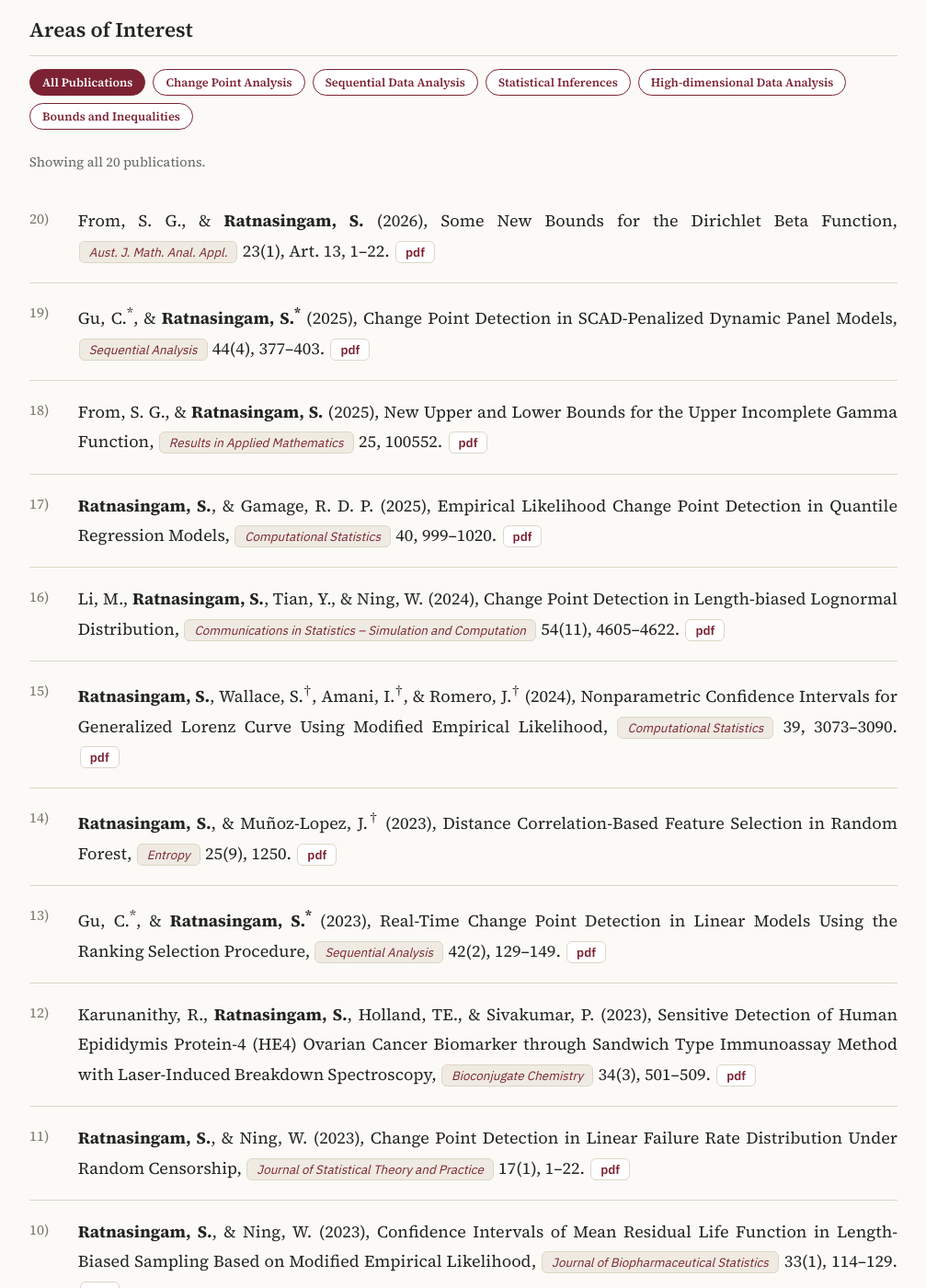
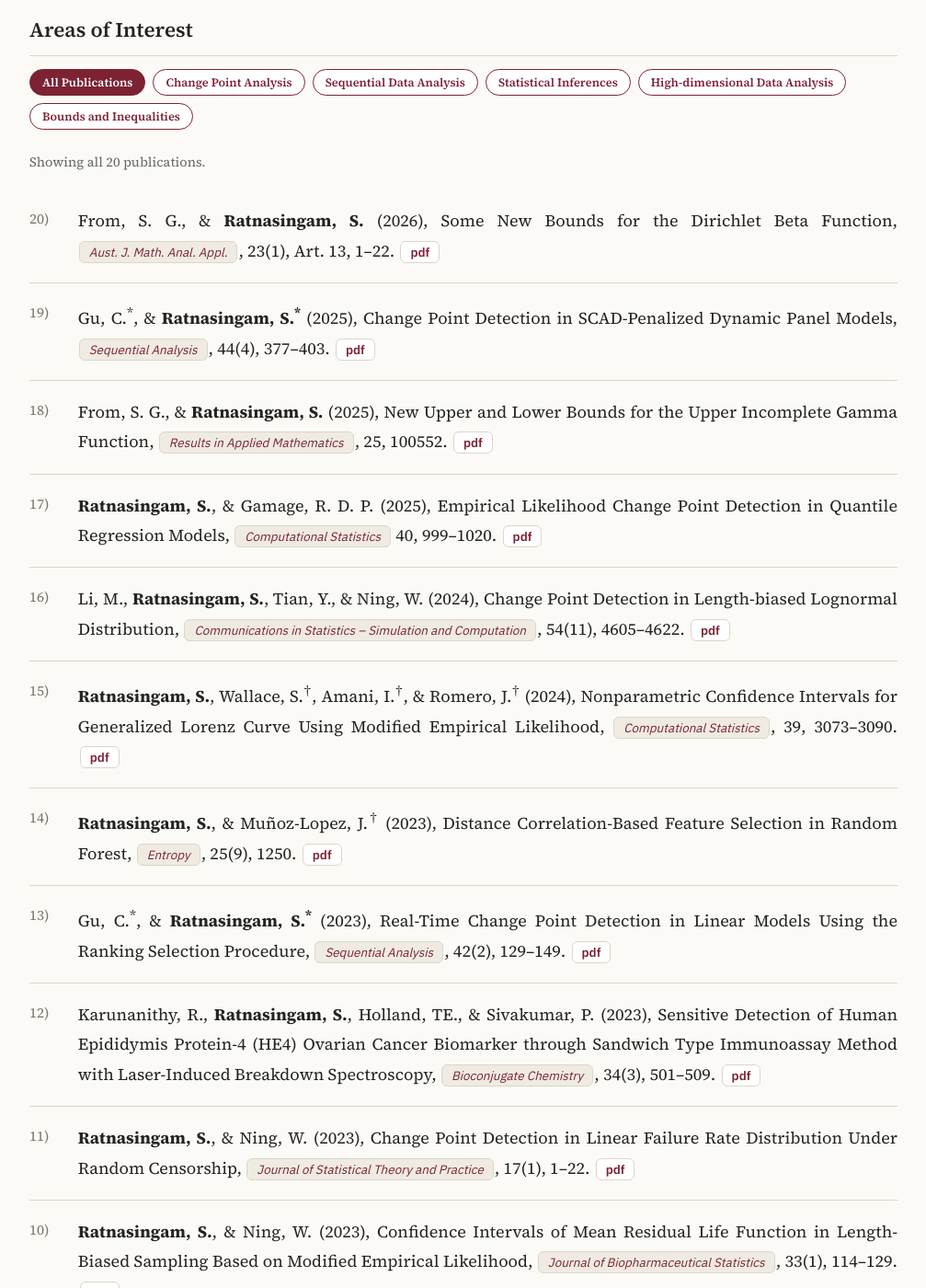
Before and after one commit to suthakaranr/suthakaranr.github.io, a Jekyll site: the page built from pages/Research.md, in a window 1280 px wide and 1400 px high, scrolled down 310 px. Shown: the whole window at 92% size, without its empty margins (136-1143 px from the left). Built offline with Jekyll 4.4.1, drawn with Linux system fonts in a browser that asks for light colours; some of the changed text lies outside the part shown.

```diff
--- a/pages/Research.md
+++ b/pages/Research.md
@@ -36,15 +36,15 @@ I am happy to work with undergraduate and graduate students. If you are interest
 <p id="pub-count" class="pub-count"></p>
 
 <div class="pub" data-tags="bd">
-<span class="pub-num">20)</span><span class="pub-body">From, S. G., & <b>Ratnasingam, S.</b> (2026), Some New Bounds for the Dirichlet Beta Function, <i><a href="https://ajmaa.org/cgi-bin/paper.pl?string=v23n1/V23I1P13.tex" target="_blank">Aust. J. Math. Anal. Appl.</a></i> 23(1), Art. 13, 1–22. <a href="../assets/2026SFSRAJMAA.pdf" target="_blank" class="pub-link">pdf</a></span>
+<span class="pub-num">20)</span><span class="pub-body">From, S. G., & <b>Ratnasingam, S.</b> (2026), Some New Bounds for the Dirichlet Beta Function, <i><a href="https://ajmaa.org/cgi-bin/paper.pl?string=v23n1/V23I1P13.tex" target="_blank">Aust. J. Math. Anal. Appl.</a></i>, 23(1), Art. 13, 1–22. <a href="../assets/2026SFSRAJMAA.pdf" target="_blank" class="pub-link">pdf</a></span>
 </div>
 
 <div class="pub" data-tags="cp,seq,hd">
-<span class="pub-num">19)</span><span class="pub-body">Gu, C.<sup>*</sup>, & <b>Ratnasingam, S.<sup>*</sup></b> (2025), Change Point Detection in SCAD-Penalized Dynamic Panel Models, <i><a href="https://doi.org/10.1080/07474946.2025.2510372" target="_blank">Sequential Analysis</a></i> 44(4), 377–403. <a href="../assets/2025CGSR.pdf" target="_blank" class="pub-link">pdf</a></span>
+<span class="pub-num">19)</span><span class="pub-body">Gu, C.<sup>*</sup>, & <b>Ratnasingam, S.<sup>*</sup></b> (2025), Change Point Detection in SCAD-Penalized Dynamic Panel Models, <i><a href="https://doi.org/10.1080/07474946.2025.2510372" target="_blank">Sequential Analysis</a></i>, 44(4), 377–403. <a href="../assets/2025CGSR.pdf" target="_blank" class="pub-link">pdf</a></span>
 </div>
 
 <div class="pub" data-tags="bd">
-<span class="pub-num">18)</span><span class="pub-body">From, S. G., & <b>Ratnasingam, S.</b> (2025), New Upper and Lower Bounds for the Upper Incomplete Gamma Function, <i><a href="https://doi.org/10.1016/j.rinam.2025.100552" target="_blank">Results in Applied Mathematics</a></i> 25, 100552. <a href="../assets/2025FSRINAM.pdf" target="_blank" class="pub-link">pdf</a></span>
+<span class="pub-num">18)</span><span class="pub-body">From, S. G., & <b>Ratnasingam, S.</b> (2025), New Upper and Lower Bounds for the Upper Incomplete Gamma Function, <i><a href="https://doi.org/10.1016/j.rinam.2025.100552" target="_blank">Results in Applied Mathematics</a></i>, 25, 100552. <a href="../assets/2025FSRINAM.pdf" target="_blank" class="pub-link">pdf</a></span>
 </div>
 
 <div class="pub" data-tags="cp,inf">
@@ -52,67 +52,67 @@ I am happy to work with undergraduate and graduate students. If you are interest
 </div>
 
 <div class="pub" data-tags="cp,inf">
-<span class="pub-num">16)</span><span class="pub-body">Li, M., <b>Ratnasingam, S.</b>, Tian, Y., & Ning, W. (2024), Change Point Detection in Length-biased Lognormal Distribution, <i><a href="https://doi.org/10.1080/03610918.2024.2386561" target="_blank">Communications in Statistics – Simulation and Computation</a></i> 54(11), 4605–4622. <a href="../assets/2024SRWN.pdf" target="_blank" class="pub-link">pdf</a></span>
+<span class="pub-num">16)</span><span class="pub-body">Li, M., <b>Ratnasingam, S.</b>, Tian, Y., & Ning, W. (2024), Change Point Detection in Length-biased Lognormal Distribution, <i><a href="https://doi.org/10.1080/03610918.2024.2386561" target="_blank">Communications in Statistics – Simulation and Computation</a></i>, 54(11), 4605–4622. <a href="../assets/2024SRWN.pdf" target="_blank" class="pub-link">pdf</a></span>
 </div>
 
 <div class="pub" data-tags="inf">
-<span class="pub-num">15)</span><span class="pub-body"><b>Ratnasingam, S.</b>, Wallace, S.<sup>†</sup>, Amani, I.<sup>†</sup>, & Romero, J.<sup>†</sup> (2024), Nonparametric Confidence Intervals for Generalized Lorenz Curve Using Modified Empirical Likelihood, <i><a href="https://doi.org/10.1007/s00180-023-01431-8" target="_blank">Computational Statistics</a></i> 39, 3073–3090. <a href="../assets/2023SRSIJ.pdf" target="_blank" class="pub-link">pdf</a></span>
+<span class="pub-num">15)</span><span class="pub-body"><b>Ratnasingam, S.</b>, Wallace, S.<sup>†</sup>, Amani, I.<sup>†</sup>, & Romero, J.<sup>†</sup> (2024), Nonparametric Confidence Intervals for Generalized Lorenz Curve Using Modified Empirical Likelihood, <i><a href="https://doi.org/10.1007/s00180-023-01431-8" target="_blank">Computational Statistics</a></i>, 39, 3073–3090. <a href="../assets/2023SRSIJ.pdf" target="_blank" class="pub-link">pdf</a></span>
 </div>
 
 <div class="pub" data-tags="hd">
-<span class="pub-num">14)</span><span class="pub-body"><b>Ratnasingam, S.</b>, & Muñoz-Lopez, J.<sup>†</sup> (2023), Distance Correlation-Based Feature Selection in Random Forest, <i><a href="https://www.ncbi.nlm.nih.gov/pmc/articles/PMC10528294/" target="_blank">Entropy</a></i> 25(9), 1250. <a href="../assets/2023SJEN.pdf" target="_blank" class="pub-link">pdf</a></span>
+<span class="pub-num">14)</span><span class="pub-body"><b>Ratnasingam, S.</b>, & Muñoz-Lopez, J.<sup>†</sup> (2023), Distance Correlation-Based Feature Selection in Random Forest, <i><a href="https://www.ncbi.nlm.nih.gov/pmc/articles/PMC10528294/" target="_blank">Entropy</a></i>, 25(9), 1250. <a href="../assets/2023SJEN.pdf" target="_blank" class="pub-link">pdf</a></span>
 </div>
 
 <div class="pub" data-tags="cp,seq">
-<span class="pub-num">13)</span><span class="pub-body">Gu, C.<sup>*</sup>, & <b>Ratnasingam, S.<sup>*</sup></b> (2023), Real-Time Change Point Detection in Linear Models Using the Ranking Selection Procedure, <i><a href="https://doi.org/10.1080/07474946.2023.2187416" target="_blank">Sequential Analysis</a></i> 42(2), 129–149. <a href="../assets/2023CGSR.pdf" target="_blank" class="pub-link">pdf</a></span>
+<span class="pub-num">13)</span><span class="pub-body">Gu, C.<sup>*</sup>, & <b>Ratnasingam, S.<sup>*</sup></b> (2023), Real-Time Change Point Detection in Linear Models Using the Ranking Selection Procedure, <i><a href="https://doi.org/10.1080/07474946.2023.2187416" target="_blank">Sequential Analysis</a></i>, 42(2), 129–149. <a href="../assets/2023CGSR.pdf" target="_blank" class="pub-link">pdf</a></span>
 </div>
 
 <div class="pub" data-tags="">
-<span class="pub-num">12)</span><span class="pub-body">Karunanithy, R., <b>Ratnasingam, S.</b>, Holland, TE., & Sivakumar, P. (2023), Sensitive Detection of Human Epididymis Protein-4 (HE4) Ovarian Cancer Biomarker through Sandwich Type Immunoassay Method with Laser-Induced Breakdown Spectroscopy, <i><a href="https://doi.org/10.1021/acs.bioconjchem.2c00551" target="_blank">Bioconjugate Chemistry</a></i> 34(3), 501–509. <a href="../assets/2023RKSU.pdf" target="_blank" class="pub-link">pdf</a></span>
+<span class="pub-num">12)</span><span class="pub-body">Karunanithy, R., <b>Ratnasingam, S.</b>, Holland, TE., & Sivakumar, P. (2023), Sensitive Detection of Human Epididymis Protein-4 (HE4) Ovarian Cancer Biomarker through Sandwich Type Immunoassay Method with Laser-Induced Breakdown Spectroscopy, <i><a href="https://doi.org/10.1021/acs.bioconjchem.2c00551" target="_blank">Bioconjugate Chemistry</a></i>, 34(3), 501–509. <a href="../assets/2023RKSU.pdf" target="_blank" class="pub-link">pdf</a></span>
 </div>
 
 <div class="pub" data-tags="cp">
-<span class="pub-num">11)</span><span class="pub-body"><b>Ratnasingam, S.</b>, & Ning, W. (2023), Change Point Detection in Linear Failure Rate Distribution Under Random Censorship, <i><a href="https://doi.org/10.1007/s42519-022-00309-0" target="_blank">Journal of Statistical Theory and Practice</a></i> 17(1), 1–22. <a href="../assets/2023SWJSTP.pdf" target="_blank" class="pub-link">pdf</a></span>
+<span class="pub-num">11)</span><span class="pub-body"><b>Ratnasingam, S.</b>, & Ning, W. (2023), Change Point Detection in Linear Failure Rate Distribution Under Random Censorship, <i><a href="https://doi.org/10.1007/s42519-022-00309-0" target="_blank">Journal of Statistical Theory and Practice</a></i>, 17(1), 1–22. <a href="../assets/2023SWJSTP.pdf" target="_blank" class="pub-link">pdf</a></span>
 </div>
 
 <div class="pub" data-tags="inf">
-<span class="pub-num">10)</span><span class="pub-body"><b>Ratnasingam, S.</b>, & Ning, W. (2023), Confidence Intervals of Mean Residual Life Function in Length-Biased Sampling Based on Modified Empirical Likelihood, <i><a href="https://doi.org/10.1080/10543406.2022.2089157" target="_blank">Journal of Biopharmaceutical Statistics</a></i> 33(1), 114–129. <a href="../assets/2023SWJBPS.pdf" target="_blank" class="pub-link">pdf</a></span>
+<span class="pub-num">10)</span><span class="pub-body"><b>Ratnasingam, S.</b>, & Ning, W. (2023), Confidence Intervals of Mean Residual Life Function in Length-Biased Sampling Based on Modified Empirical Likelihood, <i><a href="https://doi.org/10.1080/10543406.2022.2089157" target="_blank">Journal of Biopharmaceutical Statistics</a></i>, 33(1), 114–129. <a href="../assets/2023SWJBPS.pdf" target="_blank" class="pub-link">pdf</a></span>
 </div>
 
 <div class="pub" data-tags="bd,inf">
-<span class="pub-num">9)</span><span class="pub-body">From, S. G., & <b>Ratnasingam, S.</b> (2022), Some Efficient Closed-Form Estimators of the Parameters of the Generalized Pareto Distribution, <i><a href="https://doi.org/10.1007/s10651-022-00548-1" target="_blank">Environmental and Ecological Statistics</a></i> 29(4), 827–847. <a href="../assets/2022FSEES.pdf" target="_blank" class="pub-link">pdf</a> <a href="https://github.com/suthakaranr/EfficientClosedGPD" target="_blank" class="pub-link">R Package</a></span>
+<span class="pub-num">9)</span><span class="pub-body">From, S. G., & <b>Ratnasingam, S.</b> (2022), Some Efficient Closed-Form Estimators of the Parameters of the Generalized Pareto Distribution, <i><a href="https://doi.org/10.1007/s10651-022-00548-1" target="_blank">Environmental and Ecological Statistics</a></i>, 29(4), 827–847. <a href="../assets/2022FSEES.pdf" target="_blank" class="pub-link">pdf</a> <a href="https://github.com/suthakaranr/EfficientClosedGPD" target="_blank" class="pub-link">R Package</a></span>
 </div>
 
 <div class="pub" data-tags="bd">
-<span class="pub-num">8)</span><span class="pub-body">From, S. G., & <b>Ratnasingam, S.</b> (2022), Some New Inequalities for the Beta Function and Certain Ratios of Beta Functions, <i><a href="https://doi.org/10.1016/j.rinam.2022.100302" target="_blank">Results in Applied Mathematics</a></i> 15, 100302. <a href="../assets/2022FSRINAM.pdf" target="_blank" class="pub-link">pdf</a> <a href="https://github.com/suthakaranr/IneqBetaFun" target="_blank" class="pub-link">R Package</a></span>
+<span class="pub-num">8)</span><span class="pub-body">From, S. G., & <b>Ratnasingam, S.</b> (2022), Some New Inequalities for the Beta Function and Certain Ratios of Beta Functions, <i><a href="https://doi.org/10.1016/j.rinam.2022.100302" target="_blank">Results in Applied Mathematics</a></i>, 15, 100302. <a href="../assets/2022FSRINAM.pdf" target="_blank" class="pub-link">pdf</a> <a href="https://github.com/suthakaranr/IneqBetaFun" target="_blank" class="pub-link">R Package</a></span>
 </div>
 
 <div class="pub" data-tags="inf">
-<span class="pub-num">7)</span><span class="pub-body">Li, M., <b>Ratnasingam, S.</b>, & Ning, W. (2022), Empirical-Likelihood-Based Confidence Intervals for Quantile Regression Models with Longitudinal Data, <i><a href="https://doi.org/10.1080/00949655.2022.2043322" target="_blank">Journal of Statistical Computation and Simulation</a></i> 92(12), 2536–2553. <a href="../assets/2022ELJSCS.pdf" target="_blank" class="pub-link">pdf</a></span>
+<span class="pub-num">7)</span><span class="pub-body">Li, M., <b>Ratnasingam, S.</b>, & Ning, W. (2022), Empirical-Likelihood-Based Confidence Intervals for Quantile Regression Models with Longitudinal Data, <i><a href="https://doi.org/10.1080/00949655.2022.2043322" target="_blank">Journal of Statistical Computation and Simulation</a></i>, 92(12), 2536–2553. <a href="../assets/2022ELJSCS.pdf" target="_blank" class="pub-link">pdf</a></span>
 </div>
 
 <div class="pub" data-tags="cp,seq,hd">
-<span class="pub-num">6)</span><span class="pub-body"><b>Ratnasingam, S.</b>, & Ning, W. (2021), Monitoring Sequential Structural Changes in Penalized High-Dimensional Linear Models, <i><a href="https://doi.org/10.1080/07474946.2021.1940500" target="_blank">Sequential Analysis</a></i> 40(3), 381–404. <a href="../assets/2021SWSA.pdf" target="_blank" class="pub-link">pdf</a></span>
+<span class="pub-num">6)</span><span class="pub-body"><b>Ratnasingam, S.</b>, & Ning, W. (2021), Monitoring Sequential Structural Changes in Penalized High-Dimensional Linear Models, <i><a href="https://doi.org/10.1080/07474946.2021.1940500" target="_blank">Sequential Analysis</a></i>, 40(3), 381–404. <a href="../assets/2021SWSA.pdf" target="_blank" class="pub-link">pdf</a></span>
 </div>
 
 <div class="pub" data-tags="bd">
-<span class="pub-num">5)</span><span class="pub-body">From, S. G., & <b>Ratnasingam, S.</b> (2021), Some New Bounds for Moment Generating Functions of Various Life Distributions Using Mean Residual Life Functions, <i><a href="https://doi.org/10.1007/s42519-021-00176-1" target="_blank">Journal of Statistical Theory and Practice</a></i> 15(2), 1–14. <a href="../assets/2021FSJSPT.pdf" target="_blank" class="pub-link">pdf</a></span>
+<span class="pub-num">5)</span><span class="pub-body">From, S. G., & <b>Ratnasingam, S.</b> (2021), Some New Bounds for Moment Generating Functions of Various Life Distributions Using Mean Residual Life Functions, <i><a href="https://doi.org/10.1007/s42519-021-00176-1" target="_blank">Journal of Statistical Theory and Practice</a></i>, 15(2), 1–14. <a href="../assets/2021FSJSPT.pdf" target="_blank" class="pub-link">pdf</a></span>
 </div>
 
 <div class="pub" data-tags="cp,inf">
-<span class="pub-num">4)</span><span class="pub-body"><b>Ratnasingam, S.</b>, & Ning, W. (2021), Modified Information Criterion for Regular Change Point Models Based on Confidence Distribution, <i><a href="https://doi.org/10.1007/s10651-021-00485-5" target="_blank">Environmental and Ecological Statistics</a></i> 28(2), 303–322. <a href="../assets/2021SWEES.pdf" target="_blank" class="pub-link">pdf</a></span>
+<span class="pub-num">4)</span><span class="pub-body"><b>Ratnasingam, S.</b>, & Ning, W. (2021), Modified Information Criterion for Regular Change Point Models Based on Confidence Distribution, <i><a href="https://doi.org/10.1007/s10651-021-00485-5" target="_blank">Environmental and Ecological Statistics</a></i>, 28(2), 303–322. <a href="../assets/2021SWEES.pdf" target="_blank" class="pub-link">pdf</a></span>
 </div>
 
 <div class="pub" data-tags="cp,seq,hd">
-<span class="pub-num">3)</span><span class="pub-body"><b>Ratnasingam, S.</b>, & Ning, W. (2021), Sequential Change Point Detection for High-Dimensional Data Using Nonconvex Penalized Quantile Regression, <i><a href="https://doi.org/10.1002/bimj.202000078" target="_blank">Biometrical Journal</a></i> 63(3), 575–598. <a href="../assets/2020SWBJ.pdf" target="_blank" class="pub-link">pdf</a> <a href="https://onlinelibrary.wiley.com/action/downloadSupplement?doi=10.1002%2Fbimj.202000078&file=bimj2203-sup-0002-SuppMat.pdf" target="_blank" class="pub-link">supplementary</a></span>
+<span class="pub-num">3)</span><span class="pub-body"><b>Ratnasingam, S.</b>, & Ning, W. (2021), Sequential Change Point Detection for High-Dimensional Data Using Nonconvex Penalized Quantile Regression, <i><a href="https://doi.org/10.1002/bimj.202000078" target="_blank">Biometrical Journal</a></i>, 63(3), 575–598. <a href="../assets/2020SWBJ.pdf" target="_blank" class="pub-link">pdf</a> <a href="https://onlinelibrary.wiley.com/action/downloadSupplement?doi=10.1002%2Fbimj.202000078&file=bimj2203-sup-0002-SuppMat.pdf" target="_blank" class="pub-link">supplementary</a></span>
 </div>
 
 <div class="pub" data-tags="cp,inf">
-<span class="pub-num">2)</span><span class="pub-body"><b>Ratnasingam, S.</b>, & Ning, W. (2020), Confidence Distributions for Skew Normal Change-Point Model Based on Modified Information Criterion, <i><a href="https://doi.org/10.1007/s42519-020-00108-5" target="_blank">Journal of Statistical Theory and Practice</a></i> 14(3), 1–21. <a href="../assets/2020SWJSPT.pdf" target="_blank" class="pub-link">pdf</a></span>
+<span class="pub-num">2)</span><span class="pub-body"><b>Ratnasingam, S.</b>, & Ning, W. (2020), Confidence Distributions for Skew Normal Change-Point Model Based on Modified Information Criterion, <i><a href="https://doi.org/10.1007/s42519-020-00108-5" target="_blank">Journal of Statistical Theory and Practice</a></i>, 14(3), 1–21. <a href="../assets/2020SWJSPT.pdf" target="_blank" class="pub-link">pdf</a></span>
 </div>
 
 <div class="pub" data-tags="bd">
-<span class="pub-num">1)</span><span class="pub-body">From, S. G., & <b>Ratnasingam, S.</b> (2016), Some New Refinements of the Arithmetic, Geometric and Harmonic Mean Inequalities with Applications, <i><a href="http://dx.doi.org/10.12988/ams.2016.66191" target="_blank">Applied Mathematical Sciences</a></i> 10(52), 2553–2569. <a href="../assets/2016FSAMS.pdf" target="_blank" class="pub-link">pdf</a></span>
+<span class="pub-num">1)</span><span class="pub-body">From, S. G., & <b>Ratnasingam, S.</b> (2016), Some New Refinements of the Arithmetic, Geometric and Harmonic Mean Inequalities with Applications, <i><a href="http://dx.doi.org/10.12988/ams.2016.66191" target="_blank">Applied Mathematical Sciences</a></i>, 10(52), 2553–2569. <a href="../assets/2016FSAMS.pdf" target="_blank" class="pub-link">pdf</a></span>
 </div>
 
 <sup>*</sup> - denotes joint first authors; <br>
```
